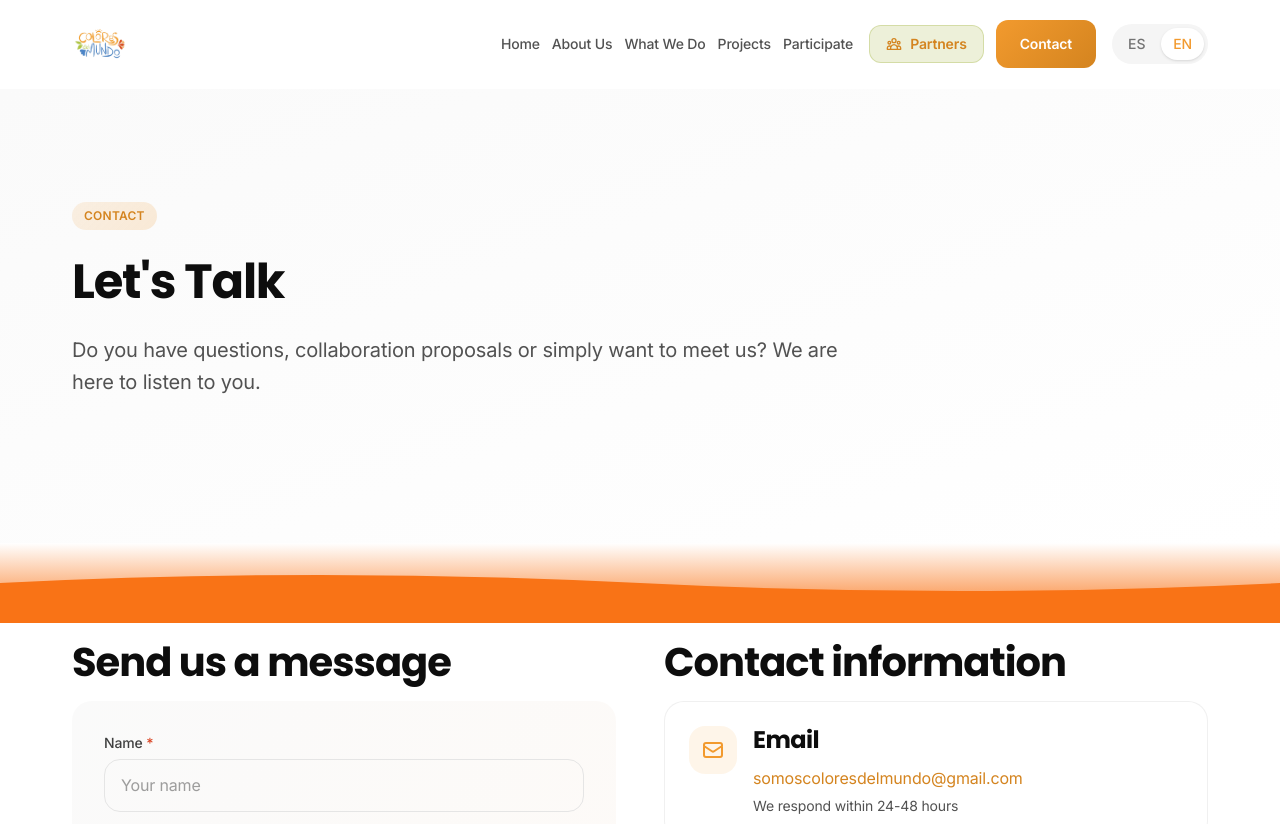
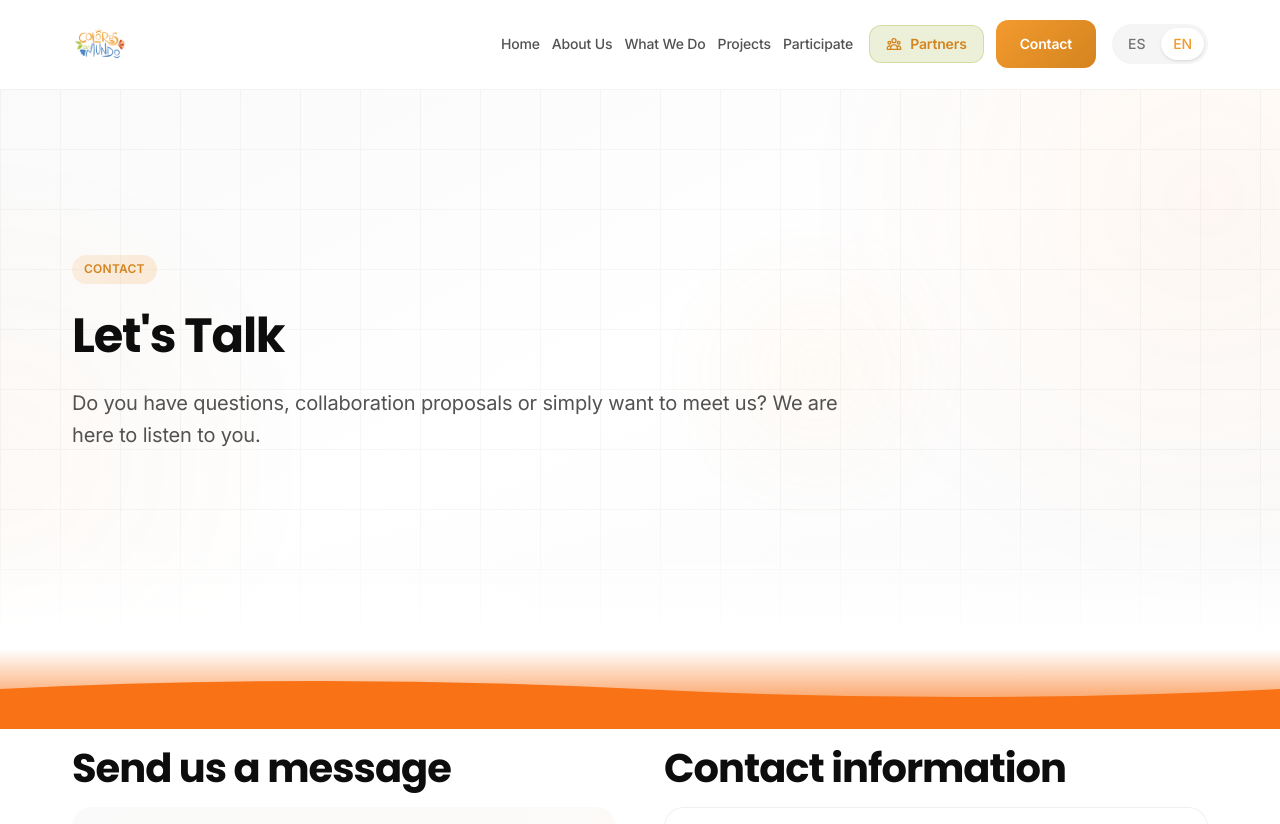
Before and after one commit to somoscoloresdelmundo-coder/coloresdelmundoweb, a Next.js app: page /en/contacto in a window 1280 px wide. Shown: the top 824 px of the page. Built offline with nearby package versions, Linux system fonts and the light colour scheme.

Commit message:
feat(ui): mejorar HeroSection con animaciones CSS
- Agregar blobs animados con gradientes en el fondo
- Agregar animaciones fadeInUp escalonadas para contenido
- Agregar patrón de grid sutil como overlay
- Colores dinámicos basados en el color del badge
- Soporte para prefers-reduced-motion

```diff
--- a/src/components/sections/HeroSection.tsx
+++ b/src/components/sections/HeroSection.tsx
@@ -1,3 +1,5 @@
+'use client';
+
 import { ReactNode } from 'react';
 import Badge from '@/components/ui/Badge';
 import Button, { ArrowIcon } from '@/components/ui/Button';
@@ -20,6 +22,14 @@ interface HeroSectionProps {
   className?: string;
 }
 
+// Color variants for floating shapes
+const SHAPE_COLORS = {
+  azul: ['#3B82F6', '#60A5FA', '#93C5FD'],
+  lima: ['#84CC16', '#A3E635', '#BEF264'],
+  naranja: ['#F97316', '#FB923C', '#FDBA74'],
+  terracota: ['#C2410C', '#EA580C', '#FB923C'],
+};
+
 export default function HeroSection({
   badge,
   title,
@@ -34,35 +44,88 @@ export default function HeroSection({
     white: 'bg-white',
     gray: 'bg-gris-50',
     gradient: 'bg-gradient-to-br from-gris-50 to-white',
-    shapes: 'bg-gradient-to-br from-gris-50 to-white',
+    shapes: 'bg-gradient-to-br from-gris-50 via-white to-gris-50',
     mondrian: '',
   };
 
+  // Get colors based on badge color
+  const colors = badge?.color ? SHAPE_COLORS[badge.color] || SHAPE_COLORS.azul : SHAPE_COLORS.azul;
+
   return (
-    <section className={`relative overflow-hidden ${bgClasses[background]} ${className}`}>
-      {/* Contenido */}
+    <section className={`relative overflow-hidden min-h-[70vh] flex items-center ${bgClasses[background]} ${className}`}>
+      {/* Animated Background Shapes */}
+      <div className="absolute inset-0 overflow-hidden pointer-events-none">
+        {/* Large gradient blob */}
+        <div
+          className="absolute -top-1/2 -right-1/4 w-[800px] h-[800px] rounded-full opacity-20 animate-blob"
+          style={{
+            background: `radial-gradient(circle, ${colors[0]}40 0%, transparent 70%)`,
+            animationDelay: '0s',
+          }}
+        />
+
+        {/* Medium blob */}
+        <div
+          className="absolute -bottom-1/4 -left-1/4 w-[600px] h-[600px] rounded-full opacity-15 animate-blob"
+          style={{
+            background: `radial-gradient(circle, ${colors[1]}40 0%, transparent 70%)`,
+            animationDelay: '2s',
+          }}
+        />
+
+        {/* Small accent blob */}
+        <div
+          className="absolute top-1/4 right-1/4 w-[300px] h-[300px] rounded-full opacity-20 animate-blob"
+          style={{
+            background: `radial-gradient(circle, ${colors[2]}50 0%, transparent 70%)`,
+            animationDelay: '4s',
+          }}
+        />
+
+        {/* Grid pattern overlay */}
+        <div
+          className="absolute inset-0 opacity-[0.03]"
+          style={{
+            backgroundImage: `
+              linear-gradient(to right, #000 1px, transparent 1px),
+              linear-gradient(to bottom, #000 1px, transparent 1px)
+            `,
+            backgroundSize: '60px 60px',
+          }}
+        />
+      </div>
+
+      {/* Content */}
       <div className="container py-20 md:py-28 relative z-10">
-        <div className="max-w-3xl anim-slide-up">
-          {/* Badge */}
+        <div className="max-w-3xl">
+          {/* Badge with entrance animation */}
           {badge && (
-            <Badge color={badge.color} className="mb-6">
-              {badge.text}
-            </Badge>
+            <div className="animate-fadeInUp" style={{ animationDelay: '0.1s' }}>
+              <Badge color={badge.color} className="mb-6">
+                {badge.text}
+              </Badge>
+            </div>
           )}
 
-          {/* Título */}
-          <h1 className="mb-6">
+          {/* Title with entrance animation */}
+          <h1 className="mb-6 animate-fadeInUp" style={{ animationDelay: '0.2s' }}>
             {title}
           </h1>
 
-          {/* Descripción */}
-          <p className="text-lg md:text-xl text-gris-600 leading-relaxed mb-8">
+          {/* Description with entrance animation */}
+          <p
+            className="text-lg md:text-xl text-gris-600 leading-relaxed mb-8 animate-fadeInUp"
+            style={{ animationDelay: '0.3s' }}
+          >
             {description}
           </p>
 
-          {/* CTAs */}
+          {/* CTAs with entrance animation */}
           {cta && (
-            <div className="flex flex-wrap gap-4">
+            <div
+              className="flex flex-wrap gap-4 animate-fadeInUp"
+              style={{ animationDelay: '0.4s' }}
+            >
               {cta.primary && (
                 <Button
                   href={cta.primary.href}
@@ -85,9 +148,63 @@ export default function HeroSection({
           )}
         </div>
 
-        {/* Contenido adicional (logo, stats, etc.) */}
-        {children}
+        {/* Additional content */}
+        {children && (
+          <div className="animate-fadeInUp" style={{ animationDelay: '0.5s' }}>
+            {children}
+          </div>
+        )}
       </div>
+
+      {/* Bottom gradient fade */}
+      <div className="absolute bottom-0 left-0 right-0 h-32 bg-gradient-to-t from-white to-transparent pointer-events-none" />
+
+      {/* CSS Animations */}
+      <style jsx>{`
+        @keyframes blob {
+          0%, 100% {
+            transform: translate(0, 0) scale(1);
+          }
+          25% {
+            transform: translate(20px, -30px) scale(1.05);
+          }
+          50% {
+            transform: translate(-20px, 20px) scale(0.95);
+          }
+          75% {
+            transform: translate(30px, 10px) scale(1.02);
+          }
+        }
+
+        @keyframes fadeInUp {
+          from {
+            opacity: 0;
+            transform: translateY(20px);
+          }
+          to {
+            opacity: 1;
+            transform: translateY(0);
+          }
+        }
+
+        .animate-blob {
+          animation: blob 15s ease-in-out infinite;
+        }
+
+        .animate-fadeInUp {
+          animation: fadeInUp 0.6s ease-out forwards;
+          opacity: 0;
+        }
+
+        @media (prefers-reduced-motion: reduce) {
+          .animate-blob,
+          .animate-fadeInUp {
+            animation: none;
+            opacity: 1;
+            transform: none;
+          }
+        }
+      `}</style>
     </section>
   );
 }
```
